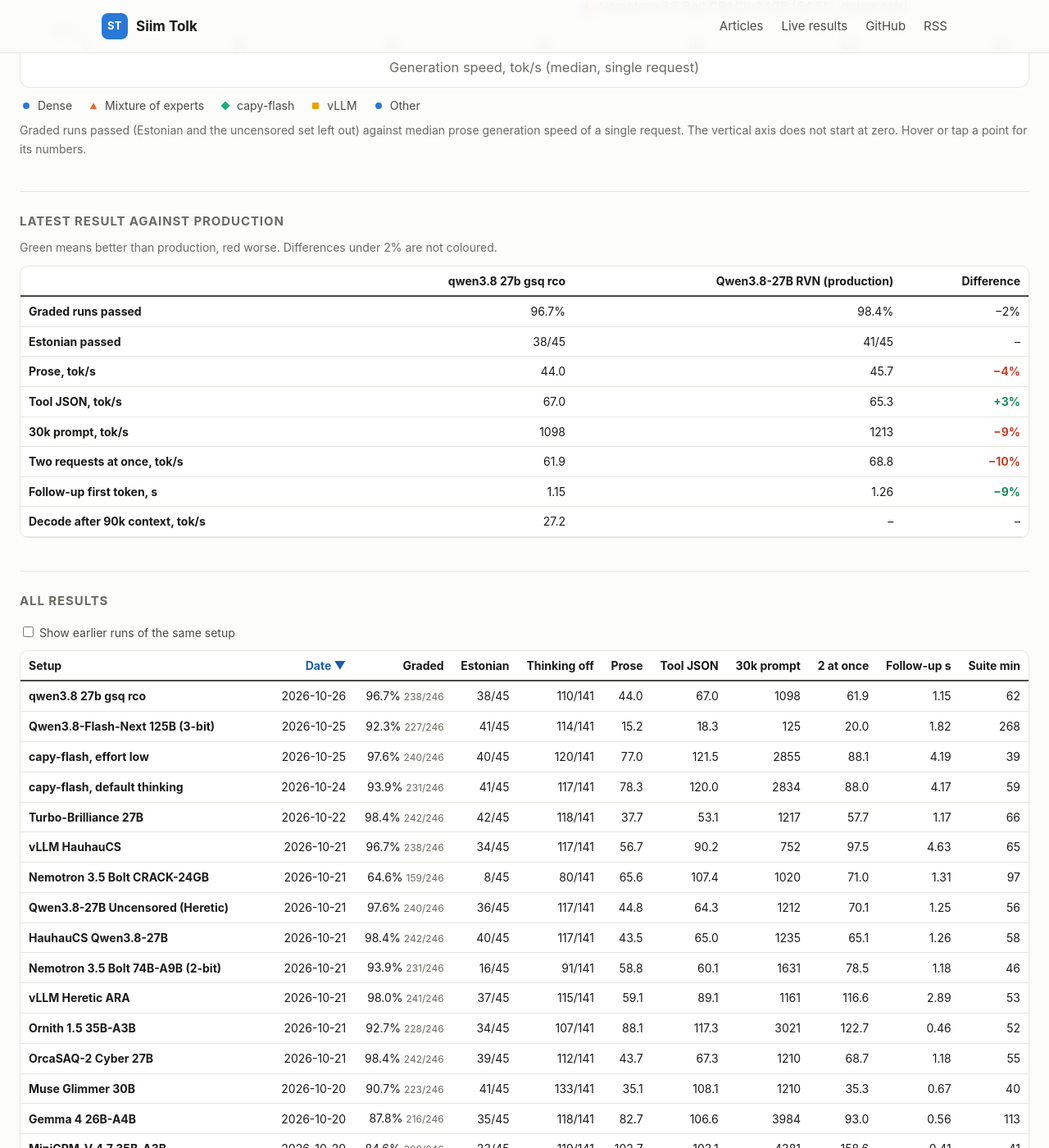
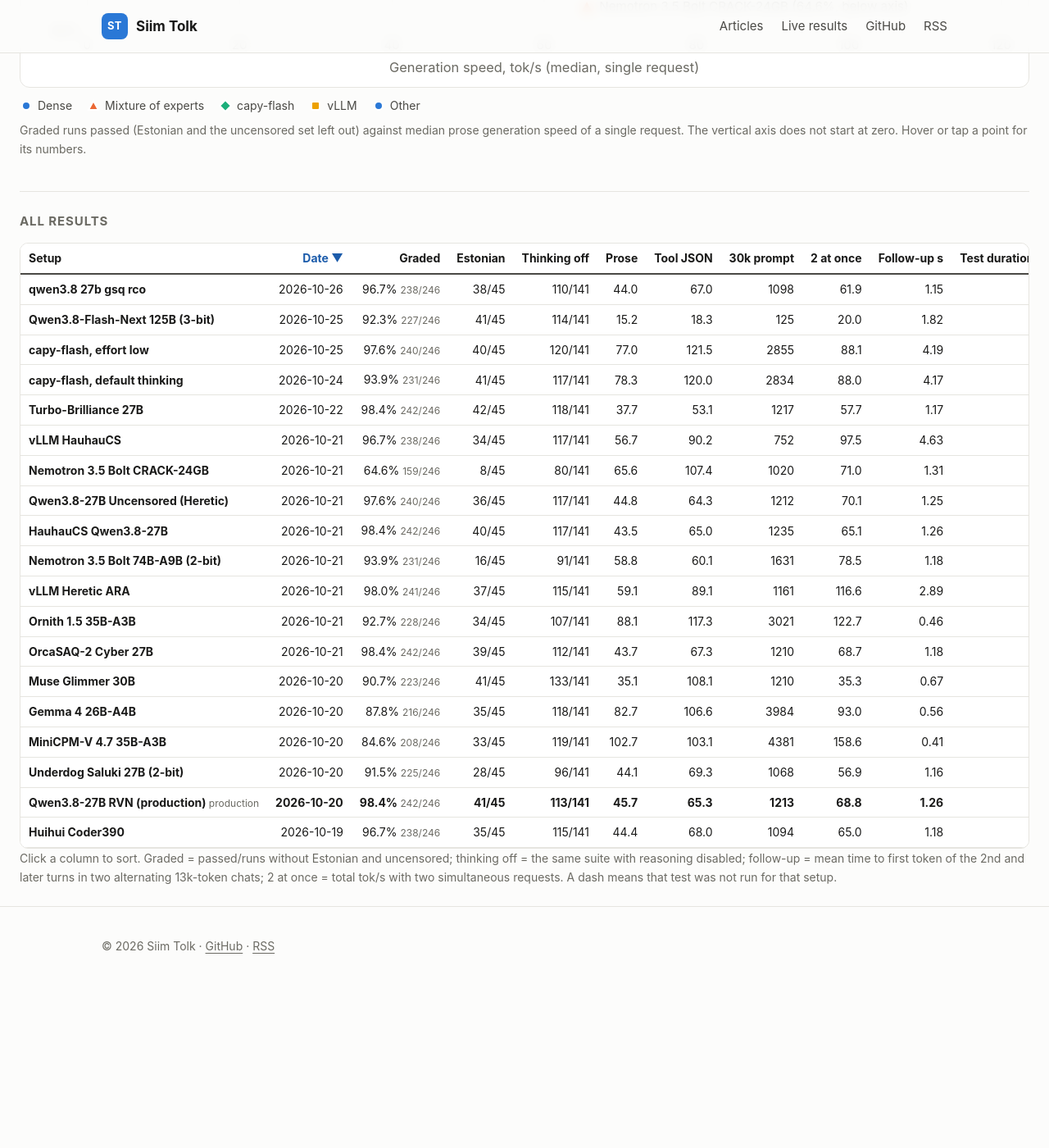
Before and after one commit to siimtolk/siimtolk.github.io, a Jekyll site: the page built from results/index.html, in a window 1280 px wide and 1400 px high, scrolled down 1370 px. Shown: the whole window at 82% size. Built offline with Jekyll 4.4.1, drawn with Linux system fonts in a browser that asks for light colours; after the commit the page ends 2589 px from its top, so only the background shows below that.

Commit message:
Results page: drop the latest-vs-production table and the earlier-runs tickbox, rename the duration column
Co-Authored-By: Claude Sonnet 5.5 <noreply@anthropic.com>

```diff
--- a/results/index.html
+++ b/results/index.html
@@ -23,12 +23,7 @@ description: Every local model and engine I test, scored against the one I run e
   <div class="r-legend" id="legend"></div>
   <p class="meta">Graded runs passed (Estonian and the uncensored set left out) against median prose generation speed of a single request. The vertical axis does not start at zero. Hover or tap a point for its numbers.</p>
 
-  <h2 class="r-h">Latest result against production</h2>
-  <p class="meta r-lead">Green means better than production, red worse. Differences under 2% are not coloured.</p>
-  <div class="r-scroll"><table id="vs"></table></div>
-
   <h2 class="r-h">All results</h2>
-  <label class="r-check"><input type="checkbox" id="older"> Show earlier runs of the same setup</label>
   <div class="r-scroll"><table id="all"></table></div>
   <p class="meta">Click a column to sort. Graded = passed/runs without Estonian and uncensored; thinking off = the same suite with reasoning disabled; follow-up = mean time to first token of the 2nd and later turns in two alternating 13k-token chats; 2 at once = total tok/s with two simultaneous requests. A dash means that test was not run for that setup.</p>
 </section>
@@ -124,37 +119,17 @@ description: Every local model and engine I test, scored against the one I run e
     g.addEventListener('click', function () { show(g); });
   });
 
-  // latest vs production
-  var rows = [['Graded runs passed', function (m) { return f1(m.pct) + '%'; }, 'pct', 1],
-    ['Estonian passed', function (m) { return fr(m.estonian); }, null],
-    ['Prose, tok/s', function (m) { return f1(m.prose); }, 'prose', 1],
-    ['Tool JSON, tok/s', function (m) { return f1(m.tool_json); }, 'tool_json', 1],
-    ['30k prompt, tok/s', function (m) { return f1(m.prompt_30k, 0); }, 'prompt_30k', 1],
-    ['Two requests at once, tok/s', function (m) { return f1(m.parallel); }, 'parallel', 1],
-    ['Follow-up first token, s', function (m) { return f1(m.followup_ttft, 2); }, 'followup_ttft', -1],
-    ['Decode after 90k context, tok/s', function (m) { return f1(m.decode_90k); }, 'decode_90k', 1]];
-  var vs = '<thead><tr><th></th><th>' + newest.name + '</th><th>' + prod.name + '</th><th>Difference</th></tr></thead><tbody>';
-  rows.forEach(function (r) {
-    var diff = '–', cls = '';
-    if (r[2] && newest[r[2]] != null && prod[r[2]]) {
-      var q = newest[r[2]] / prod[r[2]]; diff = (q >= 1 ? '+' : '−') + Math.abs((q - 1) * 100).toFixed(0) + '%';
-      cls = Math.abs(q - 1) < 0.02 ? '' : (q > 1) === (r[3] > 0) ? 'good' : 'bad';
-    }
-    vs += '<tr><th>' + r[0] + '</th><td>' + r[1](newest) + '</td><td>' + r[1](prod) + '</td><td class="' + cls + '">' + diff + '</td></tr>';
-  });
-  $('vs').innerHTML = vs + '</tbody>';
-
   // all results, sortable
   var cols = [['Setup', function (m) { return m.name; }, 'name', 's'], ['Date', function (m) { return m.date; }, 'date', 's'],
     ['Graded', function (m) { return f1(m.pct) + '% <small>' + fr(m.graded) + '</small>'; }, 'pct', 'n'],
     ['Estonian', function (m) { return fr(m.estonian); }, 'est', 'n'], ['Thinking off', function (m) { return fr(m.nothink); }, 'nt', 'n'],
     ['Prose', function (m) { return f1(m.prose); }, 'prose', 'n'], ['Tool JSON', function (m) { return f1(m.tool_json); }, 'tool_json', 'n'],
     ['30k prompt', function (m) { return f1(m.prompt_30k, 0); }, 'prompt_30k', 'n'], ['2 at once', function (m) { return f1(m.parallel); }, 'parallel', 'n'],
-    ['Follow-up s', function (m) { return f1(m.followup_ttft, 2); }, 'followup_ttft', 'n'], ['Suite min', function (m) { return f1(m.minutes, 0); }, 'minutes', 'n']];
+    ['Follow-up s', function (m) { return f1(m.followup_ttft, 2); }, 'followup_ttft', 'n'], ['Test duration, min', function (m) { return f1(m.minutes, 0); }, 'minutes', 'n']];
   var sortKey = 'date', sortDir = -1;
   var val = function (m, k) { return k === 'est' ? (m.estonian ? m.estonian[0] : null) : k === 'nt' ? (m.nothink ? m.nothink[0] : null) : m[k]; };
   function render() {
-    var list = M.filter(function (m) { return m.latest || $('older').checked; });
+    var list = P.slice();
     list.sort(function (a, b) {
       var x = val(a, sortKey), y = val(b, sortKey);
       if (x == null) return 1; if (y == null) return -1;
@@ -162,7 +137,7 @@ description: Every local model and engine I test, scored against the one I run e
     });
     var h = '<thead><tr>' + cols.map(function (c) { return '<th data-k="' + c[2] + '" class="sortable' + (c[2] === sortKey ? ' on' : '') + '">' + c[0] + (c[2] === sortKey ? (sortDir > 0 ? ' ▲' : ' ▼') : '') + '</th>'; }).join('') + '</tr></thead><tbody>';
     list.forEach(function (m) {
-      h += '<tr class="' + (m.production ? 'prod' : '') + (m.latest ? '' : ' old') + '">' + cols.map(function (c, i) { return (i ? '<td>' : '<th scope="row">') + c[1](m) + (i ? '</td>' : (m.production ? ' <small>production</small>' : '') + (m.latest ? '' : ' <small>earlier run</small>') + '</th>'); }).join('') + '</tr>';
+      h += '<tr class="' + (m.production ? 'prod' : '') + '' + '">' + cols.map(function (c, i) { return (i ? '<td>' : '<th scope="row">') + c[1](m) + (i ? '</td>' : (m.production ? ' <small>production</small>' : '') + '' + '</th>'); }).join('') + '</tr>';
     });
     $('all').innerHTML = h + '</tbody>';
     Array.prototype.forEach.call(document.querySelectorAll('#all th.sortable'), function (th) {
```
Also changed, not shown: other parts of results/index.html (+1 -1 lines).
